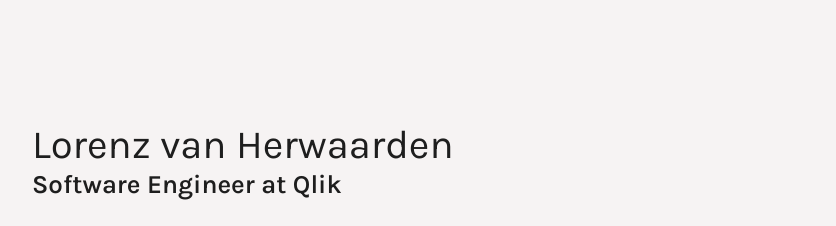
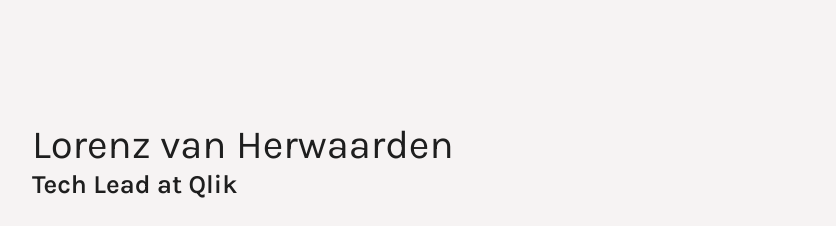
Before and after one commit to lorenzvanherwaarden/lorenzvanherwaarden.github.io, a website built with Vite: page index.html in a window 1280 px wide. Shown: the part 574-800 px from the top of the page, without its empty margins (0-836 px from the left). Built offline with nearby package versions, Linux system fonts and the light colour scheme; files whose address does not match are found by name.

Commit message:
chore: update title

```diff
--- a/index.html
+++ b/index.html
@@ -28,7 +28,7 @@
     <div class="name-and-role">
       <h1>Lorenz van Herwaarden</h1>
       <h2>
-        Software Engineer at
+        Tech Lead at
         <a href="https://www.qlik.com" target="_blank" class="name-and-role__link">Qlik</a>
       </h2>
     </div>
```
